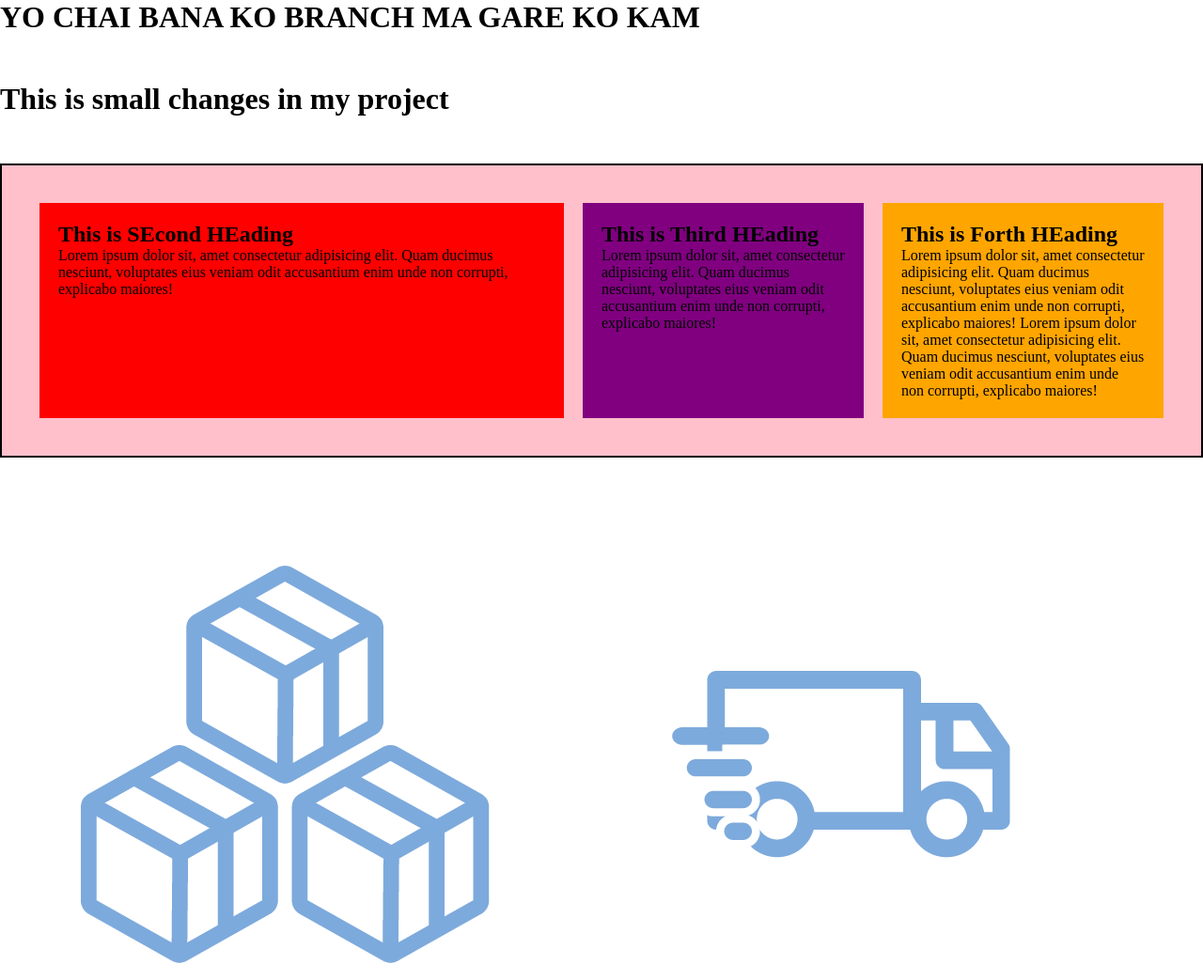
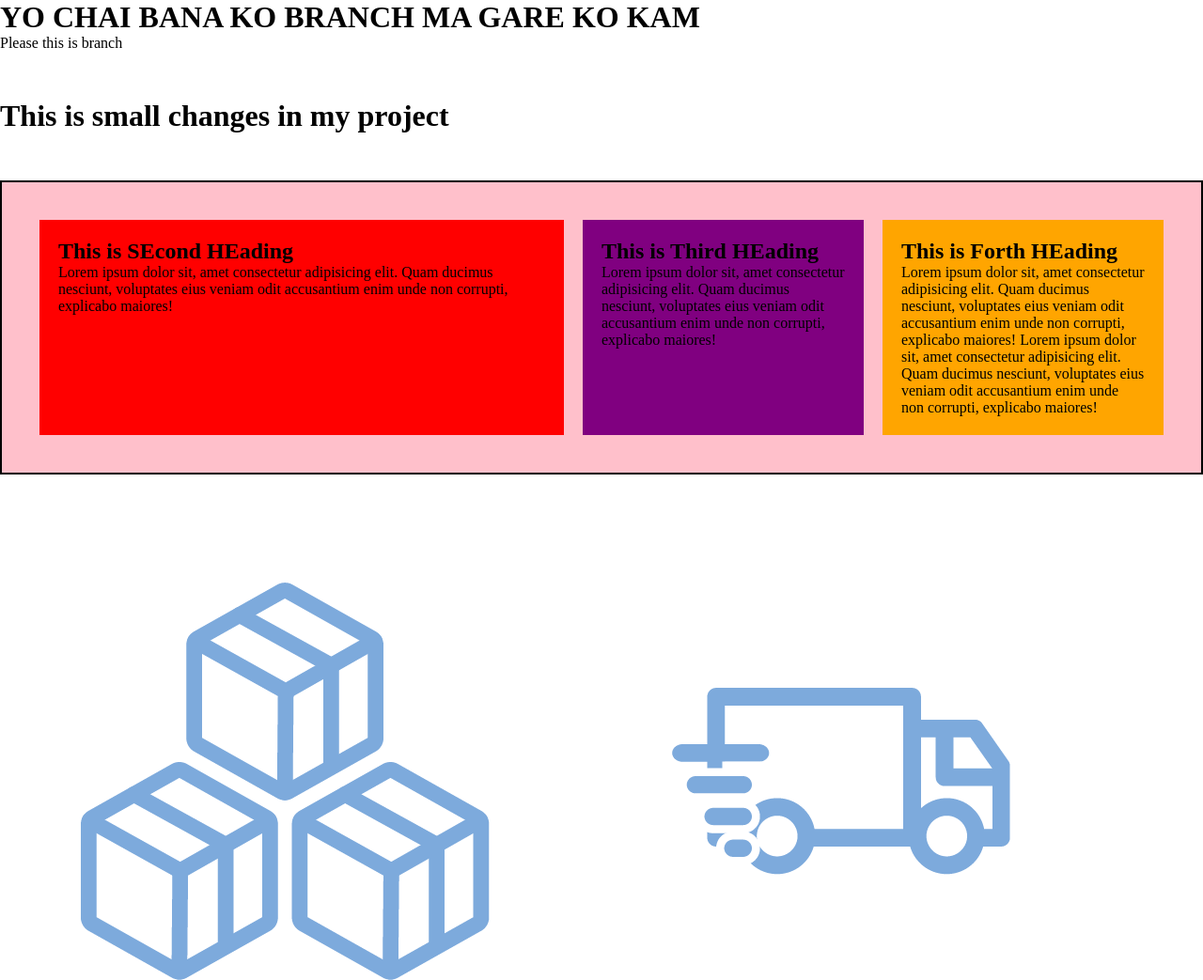
Before and after one commit to Hemraj-web/firstgit-project, a plain HTML site: page index.html in a window 1280 px wide. Shown: the top 1043 px of the page at 94% size. Drawn offline with Linux system fonts and the light colour scheme.

Commit message:
Update index.html

```diff
--- a/index.html
+++ b/index.html
@@ -10,6 +10,7 @@
 <body>
 
     <h1> YO CHAI BANA KO BRANCH MA GARE KO KAM </h1>
+    <p> Please this is branch </p>
 
     <div class="container">
         <h1>This is small changes in my project </h1>
```
